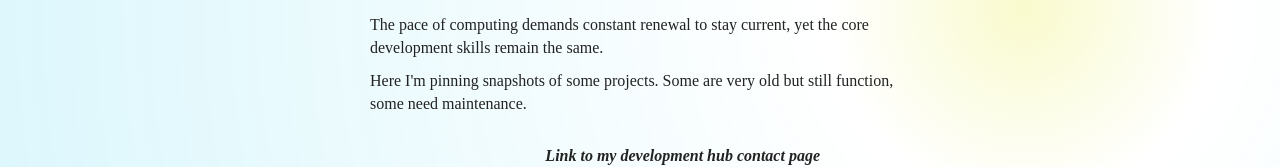
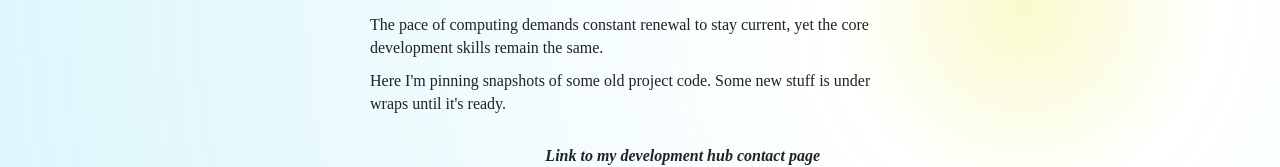
Before and after one commit to Johnpc123/johnpc123.github.io, a plain HTML site: page index.html in a window 1280 px wide. Shown: the part 152-319 px from the top of the page. Drawn offline with nearby package versions, Linux system fonts and the light colour scheme.

Commit message:
until later

```diff
--- a/index.html
+++ b/index.html
@@ -181,7 +181,7 @@
       <p>The pace of computing demands constant renewal to stay current, yet the core development skills remain the same.</p>
 
       <p>
-          Here I'm pinning snapshots of some projects. Some are very old but still function, some need maintenance.
+          Here I'm pinning snapshots of some old project code. Some new stuff is under wraps until it's ready.
         </p>
 
         <div style="padding-left: 6rem;width:45rem;margin-top:3rem">
```
